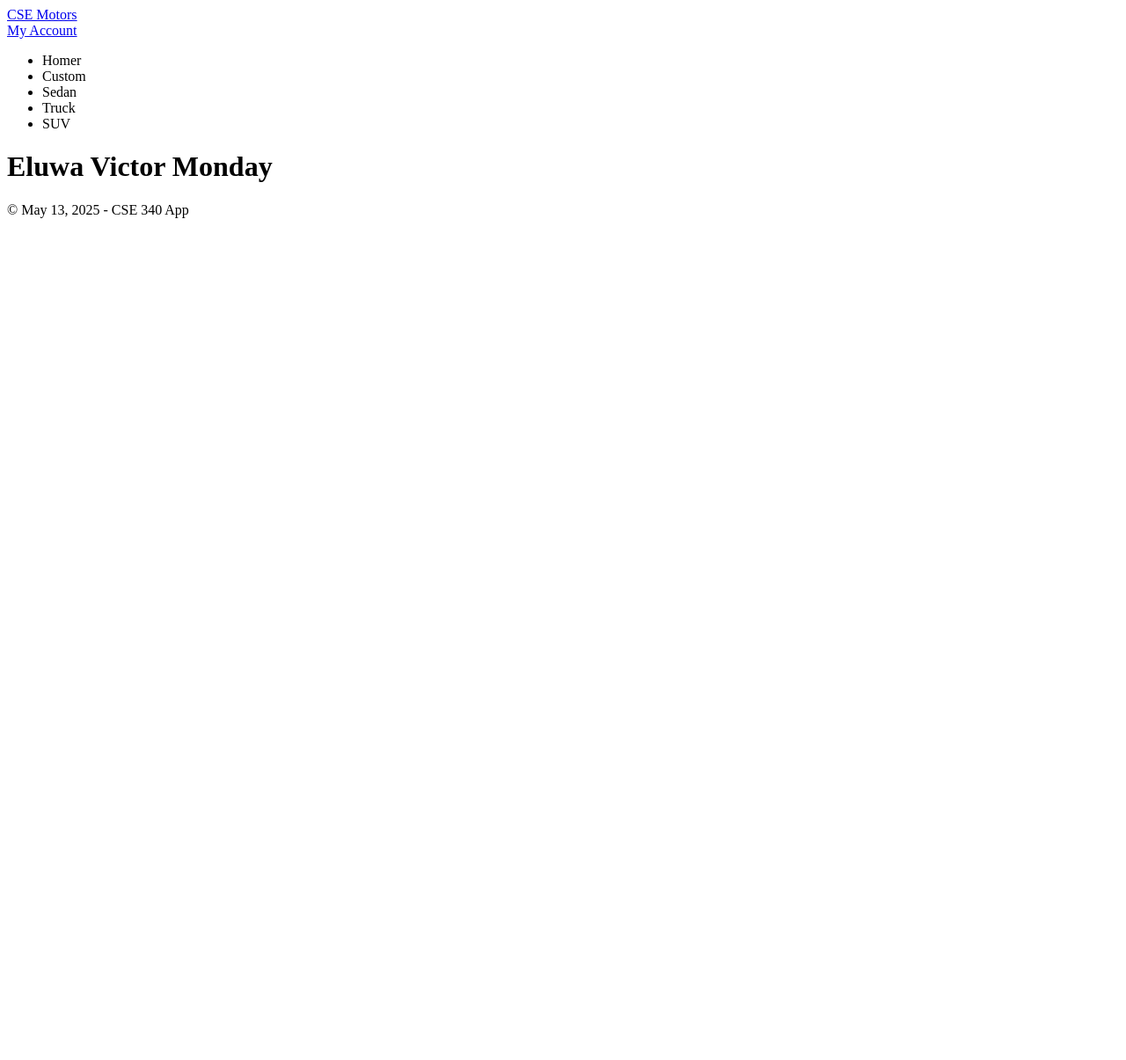
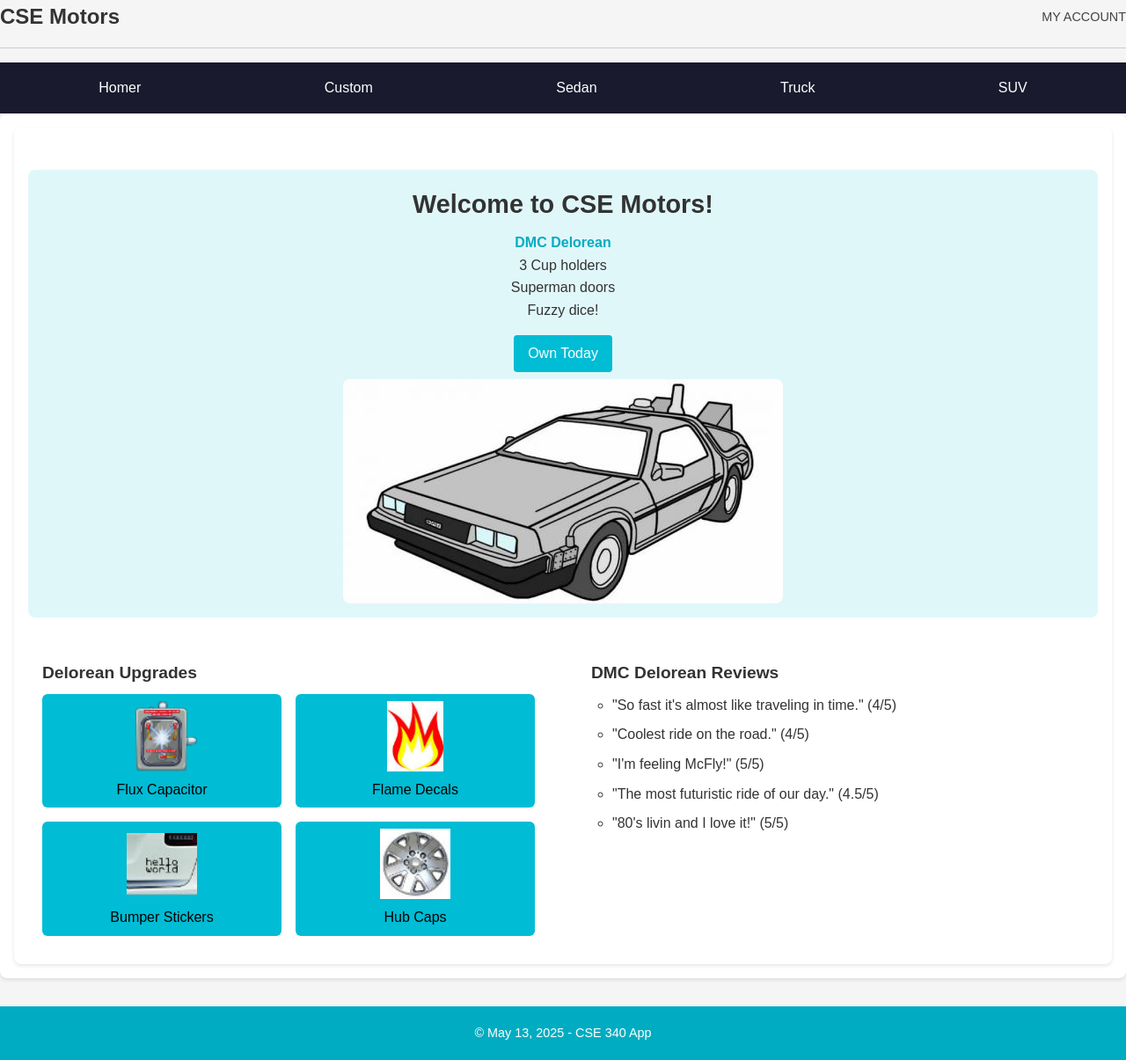
Before and after one commit to Eluwa101/cse340, a Node server app: page / in a window 1280 px wide. Shown: the whole page at 88% size. Before the commit the page ends 248 px from the top, so only its background shows below. Run offline with Node 20, Linux system fonts and the light colour scheme; some libraries are stand-ins or nearby versions.

Commit message:
commiting the CSE Motors page

```diff
--- a/public/css/styles.css
+++ b/public/css/styles.css
@@ -1,6 +1,244 @@
-/******* Change Box Model ***************/
-*,
-*:before,
-*:after {
+/* box sizing*/
+* {
   box-sizing: border-box;
+  margin: 0;
+  padding: 0;
 }
+
+body {
+  font-family: Arial, sans-serif;
+  line-height: 1.6;
+  background-color: #f5f5f5;
+  color: #333;
+}
+
+a {
+  text-decoration: none;
+  color: inherit;
+}
+
+
+/* partials header styles*/
+#top-header {
+  display: flex;
+  justify-content: space-between;
+  align-items: center;
+  padding-bottom: 1rem;
+  border-bottom: 1px solid #ccc;
+  /* background-color: #ffffff; */
+  /* padding: 1rem; */
+}
+
+.siteName a {
+  font-size: 1.5rem;
+  font-weight: bold;
+}
+
+#tools a {
+  font-size: 0.9rem;
+  text-transform: uppercase;
+  color: #444;
+}
+
+/* partial navigation styles*/
+nav ul {
+  display: flex;
+  background-color: #1a1a2e;
+  padding: 0.5rem;
+  /* border-radius: 8px; */
+  list-style: none;
+  /* margin: 0; */
+  justify-content: space-around;
+  margin-top: 1rem;
+}
+
+nav li {
+  color: #fff;
+  padding: 0.5rem 1rem;
+}
+
+
+/* hero styles */
+.hero {
+  /* grid-template-columns: 1fr 1fr; */
+  display: flex;
+  flex-direction: column;
+  align-items: center;
+  gap: 0.5rem;
+  background-color: #e0f7fa;
+  padding: 1rem;
+  border-radius: 8px;
+  margin: 2rem 0;
+}
+
+.hero-text {
+  text-align: center;
+  margin-bottom: 0;
+}
+
+.hero-text h2 {
+  font-size: 1.8rem;
+  margin-bottom: 0.5rem;
+}
+
+.hero-text p {
+  font-size: 1rem;
+  margin: 0.5rem 0;
+}
+
+.delorean-highlight {
+  font-weight: bold;
+  color: #00acc1;
+  /* background-color: #e0f7fa; */
+  /* padding: 0.2rem 0.5rem; */
+}
+
+.button {
+  display: inline-block;
+  background-color: #00bcd4;
+  color: white;
+  padding: 0.5rem 1rem;
+  text-decoration: none;
+  border-radius: 4px;
+  margin-top: 0.5rem;
+}
+
+.hero-image {
+  max-width: 100%;
+  height: auto;
+  border-radius: 8px;
+}
+
+/* styles for main section */
+main {
+  padding: 1rem;
+  background-color: #ffffff;
+  border-radius: 8px;
+  /* margin: 2rem 0; */
+  box-shadow: 0 2px 4px rgba(0, 0, 0, 0.1);
+  /* display: flex; */
+  /* flex-direction: column; */
+}
+
+.main-content {
+  display: flex;
+  flex-wrap: wrap;
+  gap: 2rem;
+  justify-content: space-between;
+  margin-top: 2rem;
+}
+
+/* styles for upgrades */
+.upgrades {
+  flex: 1 1 45%;
+  background-color: #ffffff;
+  padding: 1rem;
+  border-radius: 8px;
+}
+
+.upgrades h2 {
+  font-size: 1.2rem;
+  margin-bottom: 0.5rem;
+}
+
+.upgrades-grid {
+  display: grid;
+  grid-template-columns: 1fr 1fr;
+  gap: 1rem;
+}
+
+.upgrades-grid a {
+  display: flex;
+  flex-direction: column;
+  align-items: center;
+  background: #00bcd4;
+  padding: 0.5rem;
+  color: black;
+  text-align: center;
+  text-decoration: none;
+  border-radius: 6px;
+  /* transition:  0.3s; */
+}
+
+.upgrades-grid a:hover {
+  background: #008ba3;
+  color: white;
+}
+
+.upgrades-grid img {
+  width: 80px;
+  height: 80px;
+  object-fit: contain;
+  margin-bottom: 0.5rem;
+}
+
+/* styles for grid */
+.reviews {
+  flex: 1 1 45%;
+  background-color: #ffffff;
+  padding: 1rem;
+  border-radius: 8px;
+}
+
+.reviews h2 {
+  font-size: 1.2rem;
+  margin-bottom: 0.5rem;
+}
+
+.reviews ul {
+  list-style: circle;
+  padding-left: 1.5rem;
+}
+
+.reviews li {
+  margin-bottom: 0.5rem;
+}
+
+/* styles for footer partials */
+footer {
+  background-color: #00acc1;
+  color: white;
+  text-align: center;
+  padding: 1rem;
+  margin-top: 2rem;
+}
+
+footer p {
+  margin: 0.2rem 0;
+  font-size: 0.9rem;
+}
+
+/* Styles for screen @768 */
+@media (max-width: 768px) {
+  .hero {
+    flex-direction: column;
+    text-align: center;
+  }
+
+  .hero-text, .hero-image {
+    max-width: 100%;
+  }
+
+  .main-content {
+    flex-direction: column;
+  }
+
+  .upgrades,
+  .reviews {
+    flex: 1 1 100%;
+  }
+
+  .upgrades-grid {
+    grid-template-columns: 1fr 1fr;
+  }
+
+  nav {
+    flex-direction: column;
+    align-items: center;
+  }
+
+  nav a {
+    width: 100%;
+    text-align: center;
+  }
+}
--- a/views/index.ejs
+++ b/views/index.ejs
@@ -1 +1,52 @@
-<h1>Eluwa Victor Monday</h1>
+<main>
+    <div class="container">
+        <section class="hero">
+            <div class="hero-text">
+                <h2>Welcome to CSE Motors!</h2>
+                <p>
+                    <span class="delorean-highlight">DMC Delorean</span><br>
+                    3 Cup holders<br>
+                    Superman doors<br>
+                    Fuzzy dice!
+                </p>
+                <a href="#" class="button">Own Today</a>
+            </div>
+            <img src="images/vehicles/delorean.jpg" alt="CSE Motors Delorean" class="hero-image">
+        </section>
+
+        <div class="main-content">
+            <section class="upgrades">
+                <h2>Delorean Upgrades</h2>
+                <div class="upgrades-grid">
+                    <a href="#">
+                        <img src="images/upgrades/flux-cap.png" alt="Flux Capacitor">
+                        <span>Flux Capacitor</span>
+                    </a>
+                    <a href="#">
+                        <img src="images/upgrades/flame.jpg" alt="Flame Decals">
+                        <span>Flame Decals</span>
+                    </a>
+                    <a href="#">
+                        <img src="images/upgrades/bumper_sticker.jpg" alt="Bumper Stickers">
+                        <span>Bumper Stickers</span>
+                    </a>
+                    <a href="#">
+                        <img src="images/upgrades/hub-cap.jpg" alt="Hub Caps">
+                        <span>Hub Caps</span>
+                    </a>
+                </div>
+            </section>
+
+            <section class="reviews">
+                <h2>DMC Delorean Reviews</h2>
+                <ul>
+                    <li>"So fast it's almost like traveling in time." (4/5)</li>
+                    <li>"Coolest ride on the road." (4/5)</li>
+                    <li>"I'm feeling McFly!" (5/5)</li>
+                    <li>"The most futuristic ride of our day." (4.5/5)</li>
+                    <li>"80's livin and I love it!" (5/5)</li>
+                </ul>
+            </section>
+        </div>
+    </div>
+</main>
--- a/views/layouts/layout.ejs
+++ b/views/layouts/layout.ejs
@@ -1,5 +1,6 @@
 <!DOCTYPE html>
 <html lang="en">
+<link rel="stylesheet" href="css/styles.css" media="screen">
 <%- include('../partials/head') %>
 <body>
     <div id="wrapper">
--- a/views/partials/head.ejs
+++ b/views/partials/head.ejs
@@ -2,11 +2,11 @@
     <meta charset="UTF-8">
     <meta http-equiv="X-UA-Compatible" content="IE=edge">
     <meta name="viewport" content="width=device-width, initial-scale=1.0">
-    <meta name="description" content="This is a sample web application for CSE 340 at BYU-Pathway.">
+    <meta name="description" content="This is a my application for CSE 340 in BYU-Pathway.">
     <meta name="author" content="Eluwa Victor Monday">
     <meta name="keywords" content="CSE 340, byu-pathway, education, online learning">
     <meta name="robots" content="index, follow">
-    <link rel="stylesheet" href="styles.css">
+    <link rel="stylesheet" href="css/styles.css" media="screen">
     <link rel="icon" href="favicon.ico" type="image/x-icon">
     <title><% title %> | CSE 340 App</title>
 </head>
```
